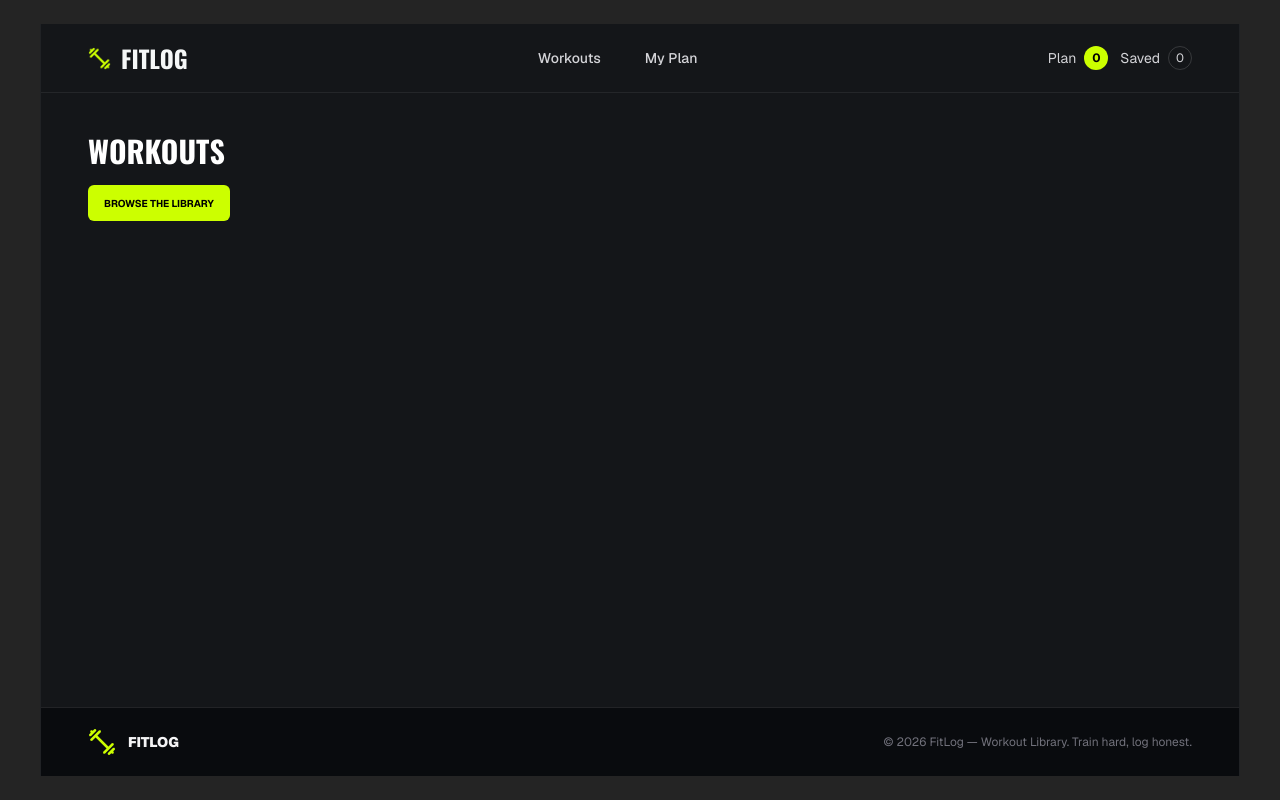
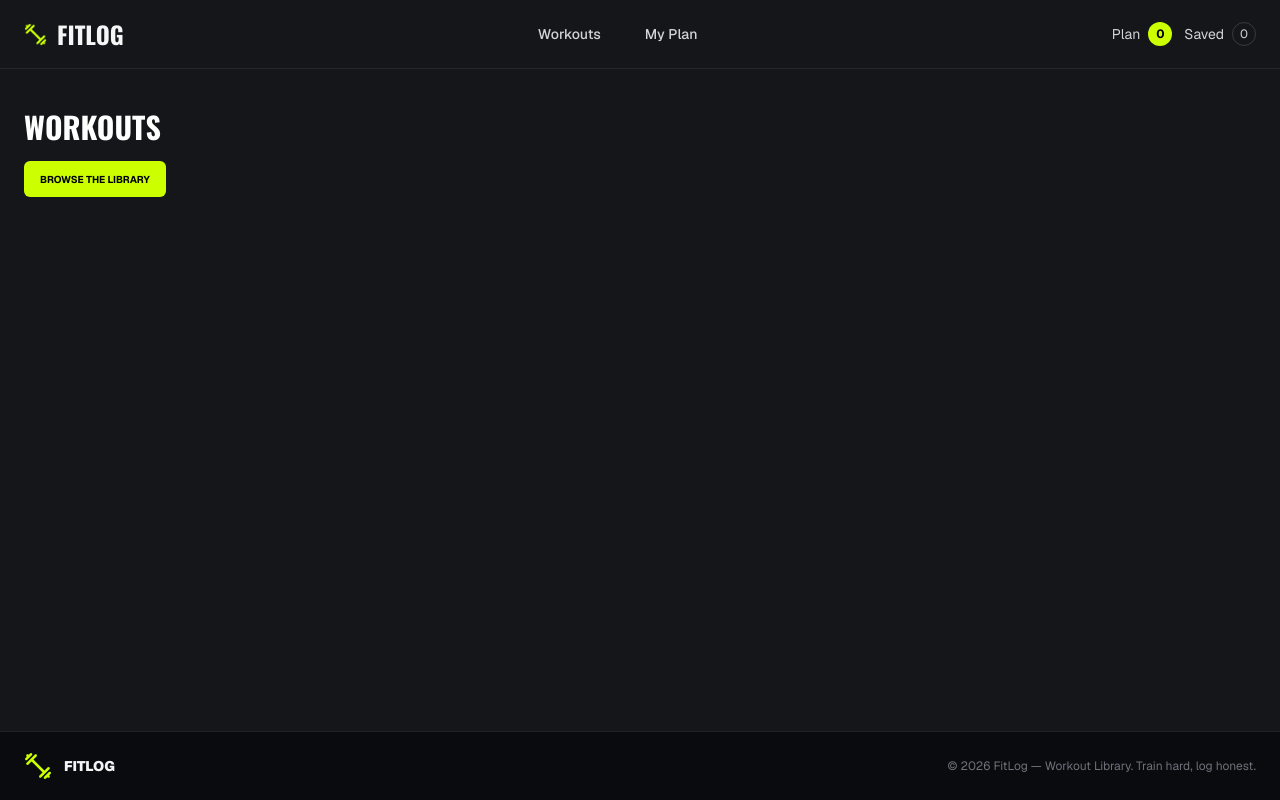
Before and after one commit to estiyakferdowsredom-Dev/Be_Fit, a Next.js app: page /Workouts in a window 1280 px wide. Built offline with nearby package versions, Linux system fonts and the light colour scheme.

Commit message:
Design related issues

```diff
--- a/app/Workouts/[id]/page.tsx
+++ b/app/Workouts/[id]/page.tsx
@@ -19,7 +19,7 @@ export default async function WorkoutDetailPage({
   return (
     <main className="flex-1 bg-[#141619] text-white">
       <Navbar />
-      <article className="mx-auto grid w-full max-w-6xl gap-6 px-5 py-6 sm:px-6 sm:py-8 lg:grid-cols-[0.95fr_1.05fr] lg:gap-9 lg:py-9">
+      <article className="mx-auto grid w-full max-w-7xl gap-6 px-5 py-6 sm:px-6 sm:py-8 lg:grid-cols-[0.95fr_1.05fr] lg:gap-9 lg:py-9">
         <div className="relative aspect-4/3 w-full overflow-hidden rounded-lg border border-white/[0.07] bg-[#1b1d22] lg:aspect-4/5">
             <Image
               src={workout.image}
--- a/app/Workouts/page.tsx
+++ b/app/Workouts/page.tsx
@@ -5,7 +5,7 @@ export default function Workouts() {
     return (
         <main className="flex-1 bg-[#141619] text-white">
             <Navbar />
-            <section className="mx-auto max-w-6xl px-6 py-10">
+            <section className="mx-auto max-w-7xl px-6 py-10">
                 <h1 className="font-(family-name:--font-oswald) text-3xl font-bold uppercase">
                     Workouts
                 </h1>
--- a/app/layout.tsx
+++ b/app/layout.tsx
@@ -29,8 +29,8 @@ export default function RootLayout({ children }: LayoutProps<"/">) {
       lang="en"
       className={`${geistSans.variable} ${geistMono.variable} ${oswald.variable} h-full antialiased`}
     >
-      <body className="flex min-h-screen flex-col bg-[#242424]">
-        <div className="mx-auto flex min-h-screen w-full max-w-[1200px] flex-1 flex-col bg-[#141619] sm:my-6 sm:min-h-[calc(100vh-48px)] md:w-[calc(100%-48px)] md:border-x md:border-white/5">
+      <body className="flex min-h-screen flex-col bg-[#141619]">
+        <div className="flex min-h-screen w-full flex-1 flex-col bg-[#141619]">
           {children}
           <Footer />
         </div>
--- a/components/BannerSection.tsx
+++ b/components/BannerSection.tsx
@@ -4,7 +4,7 @@ import banner from "../assets/banner.png";
 
 export default function BannerSection() {
   return (
-    <section className="mx-auto w-full max-w-6xl px-5 py-5 sm:px-6 sm:py-6">
+    <section className="mx-auto w-full max-w-7xl px-5 py-5 sm:px-6 sm:py-6">
       <div className="grid min-h-[280px] grid-cols-1 items-center gap-2 rounded-lg border border-white/[0.07] bg-[#1b1d22] px-5 py-5 sm:px-8 sm:py-6 lg:grid-cols-[minmax(0,1fr)_260px] lg:px-9">
         <div className="w-full lg:max-w-[600px]">
           <p className="mb-3 text-[10px] font-bold uppercase tracking-[0.08em] text-[#ccff00]">
--- a/components/Footer.tsx
+++ b/components/Footer.tsx
@@ -4,7 +4,7 @@ import logo from "@/assets/logo.png";
 export default function Footer() {
   return (
     <footer className="mt-auto border-t border-white/10 bg-[#090b0e]">
-      <div className="mx-auto flex max-w-6xl flex-col gap-4 px-6 py-5 sm:flex-row sm:items-center sm:justify-between">
+      <div className="mx-auto flex max-w-7xl flex-col gap-4 px-6 py-5 sm:flex-row sm:items-center sm:justify-between">
         <div className="flex items-center gap-3">
           <Image src={logo} alt="" width={28} height={28} />
           <span className="text-sm font-black text-zinc-100">FITLOG</span>
--- a/components/Navbar.tsx
+++ b/components/Navbar.tsx
@@ -30,7 +30,7 @@ export default function Navbar() {
 
   return (
     <header className="border-b border-white/[0.07] bg-[#141619]">
-      <nav className="mx-auto grid w-full max-w-6xl grid-cols-[1fr_auto] items-center gap-y-3 px-5 py-4 sm:flex sm:justify-between sm:px-6 sm:py-4">
+      <nav className="mx-auto grid w-full max-w-7xl grid-cols-[1fr_auto] items-center gap-y-3 px-5 py-4 sm:flex sm:justify-between sm:px-6 sm:py-4">
         <Link href="/" className="flex items-center gap-2.5">
           <Image src={logo} alt="" width={23} height={23} />
           <span className="font-(family-name:--font-oswald) text-xl font-bold leading-none text-[#f5f7f7] sm:text-2xl">
--- a/components/WorkoutLibrary.tsx
+++ b/components/WorkoutLibrary.tsx
@@ -11,7 +11,7 @@ export default async function WorkoutLibrary() {
       aria-labelledby="library-heading"
       className="scroll-mt-6 border-t border-white/[0.07] px-5 py-8 sm:px-6 sm:py-10"
     >
-      <div className="mx-auto max-w-6xl">
+      <div className="mx-auto max-w-7xl">
         <div className="mb-4 flex flex-col gap-1.5">
           <div>
             <h2
```
